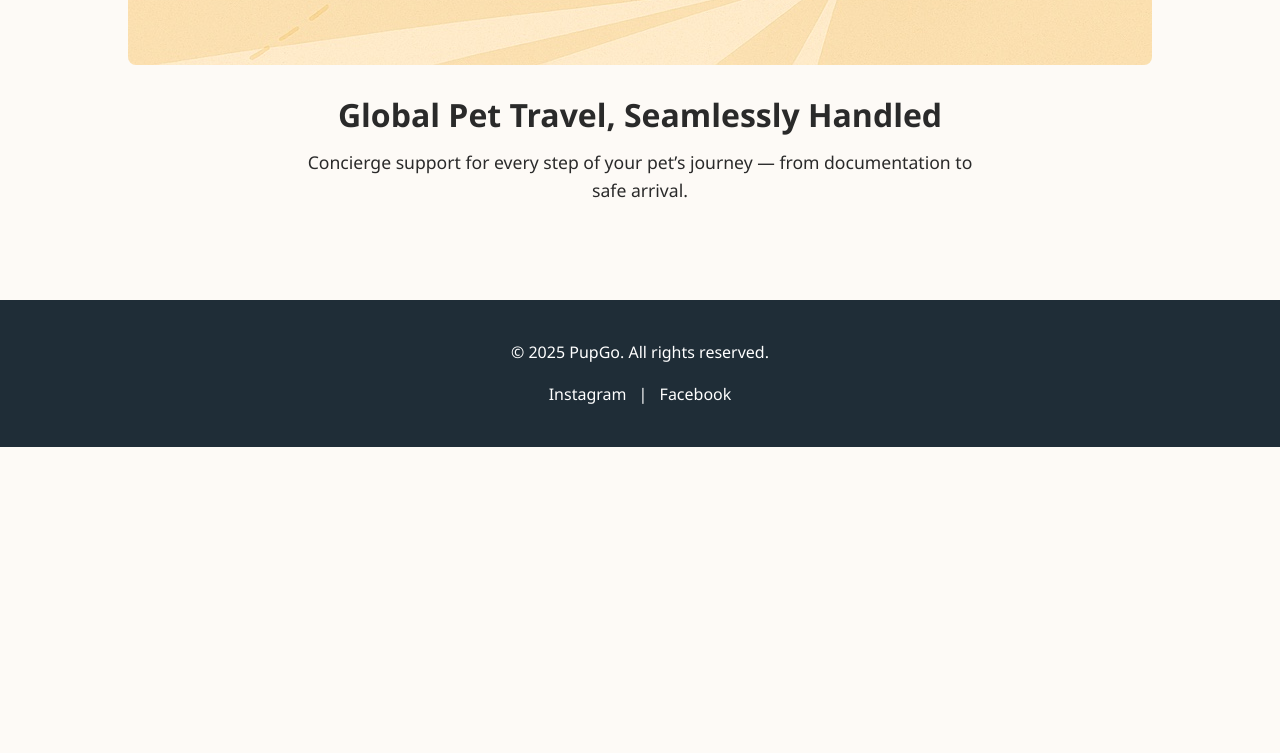
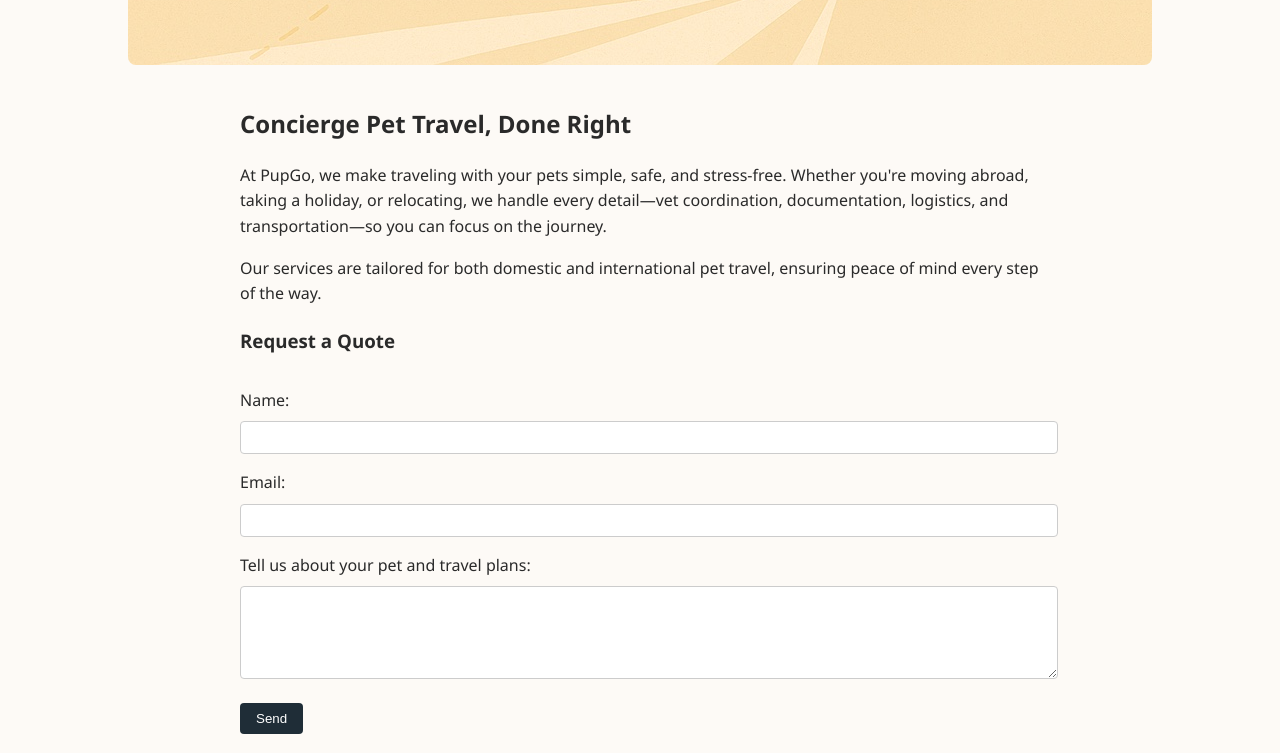
Before and after one commit to PUPGOGLOBAL/pupgo-site, a plain HTML site: page index.html in a window 1280 px wide. Shown: the part 1087-1840 px from the top of the page. Before the commit the page ends 1534 px from the top, so only its background shows below. Drawn offline with Linux system fonts and the light colour scheme.

Commit message:
Update index.html

```diff
--- a/index.html
+++ b/index.html
@@ -1,10 +1,9 @@
-
 <!DOCTYPE html>
 <html lang="en">
 <head>
   <meta charset="UTF-8" />
   <meta name="viewport" content="width=device-width, initial-scale=1.0" />
-  <title>PupGo | Global Pet Travel</title>
+  <title>Home | PupGo</title>
   <style>
     body {
       margin: 0;
@@ -30,20 +29,42 @@
     }
     .hero {
       text-align: center;
-      padding: 2rem 1rem;
+      margin: 2rem 0;
     }
     .hero img {
       max-width: 100%;
+      height: auto;
       border-radius: 8px;
     }
-    .hero h2 {
-      font-size: 2rem;
-      margin: 1rem 0 0.5rem;
+    .container {
+      max-width: 800px;
+      margin: 2rem auto;
+      padding: 0 1rem;
     }
-    .hero p {
-      font-size: 1.1rem;
-      margin: 0 auto;
-      max-width: 700px;
+    form {
+      margin-top: 2rem;
+    }
+    .form-group {
+      margin-bottom: 1rem;
+    }
+    label {
+      display: block;
+      margin-bottom: 0.5rem;
+    }
+    input,
+    textarea {
+      width: 100%;
+      padding: 0.5rem;
+      border-radius: 4px;
+      border: 1px solid #ccc;
+    }
+    button {
+      background-color: #1f2d37;
+      color: #ffffff;
+      padding: 0.5rem 1rem;
+      border: none;
+      border-radius: 4px;
+      cursor: pointer;
     }
     footer {
       background-color: #1f2d37;
@@ -65,16 +86,36 @@
     <nav>
       <a href="index.html">Home</a>
       <a href="about.html">About</a>
+      <a href="services.html">Services</a>
       <a href="contact.html">Contact</a>
     </nav>
   </header>
 
   <div class="hero">
-    <img src="hero.jpg" alt="Dog traveling with suitcase" />
-    <h2>Global Pet Travel, Seamlessly Handled</h2>
-    <p>
-      Concierge support for every step of your pet’s journey — from documentation to safe arrival.
-    </p>
+    <img src="hero.jpg" alt="PupGo Banner" />
+  </div>
+
+  <div class="container">
+    <h2>Concierge Pet Travel, Done Right</h2>
+    <p>At PupGo, we make traveling with your pets simple, safe, and stress-free. Whether you're moving abroad, taking a holiday, or relocating, we handle every detail—vet coordination, documentation, logistics, and transportation—so you can focus on the journey.</p>
+    <p>Our services are tailored for both domestic and international pet travel, ensuring peace of mind every step of the way.</p>
+
+    <h3>Request a Quote</h3>
+    <form action="mailto:chiefk9@pup-go.com" method="post" enctype="text/plain">
+      <div class="form-group">
+        <label for="name">Name:</label>
+        <input type="text" id="name" name="name" required />
+      </div>
+      <div class="form-group">
+        <label for="email">Email:</label>
+        <input type="email" id="email" name="email" required />
+      </div>
+      <div class="form-group">
+        <label for="message">Tell us about your pet and travel plans:</label>
+        <textarea id="message" name="message" rows="5" required></textarea>
+      </div>
+      <button type="submit">Send</button>
+    </form>
   </div>
 
   <footer>
```
